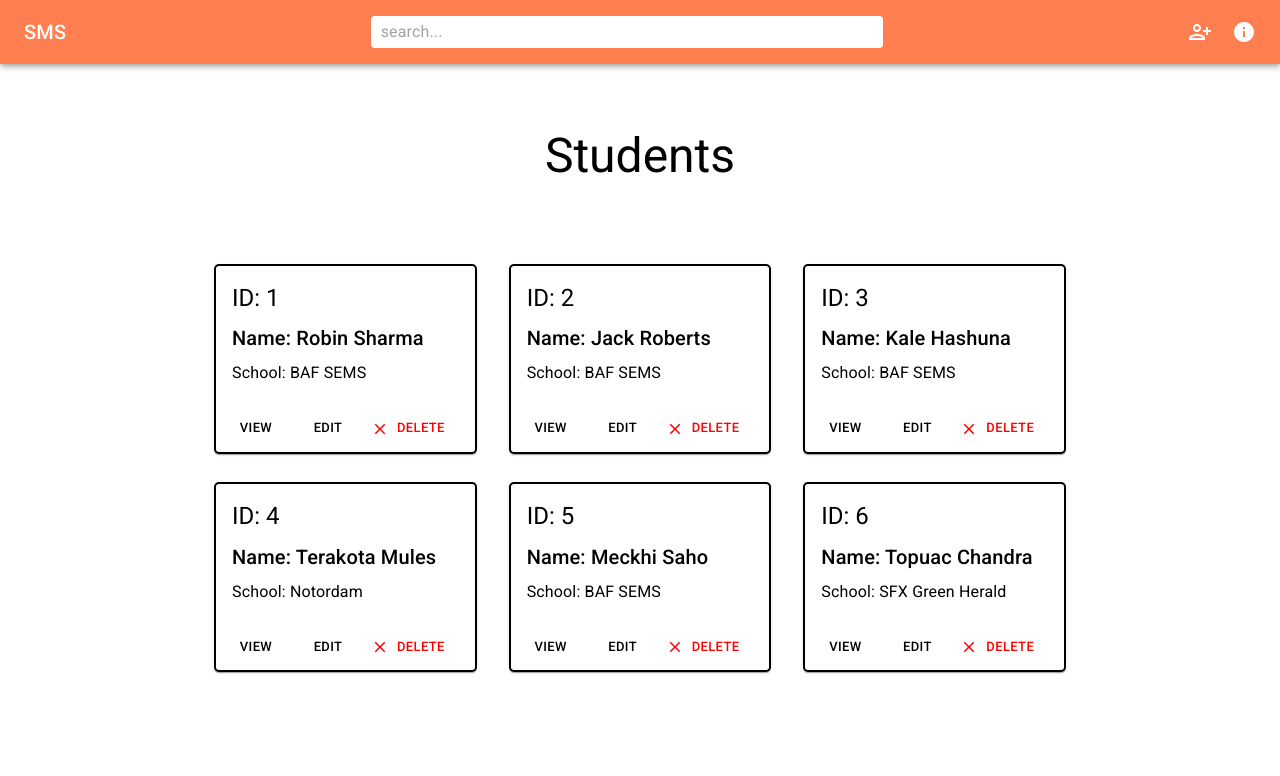
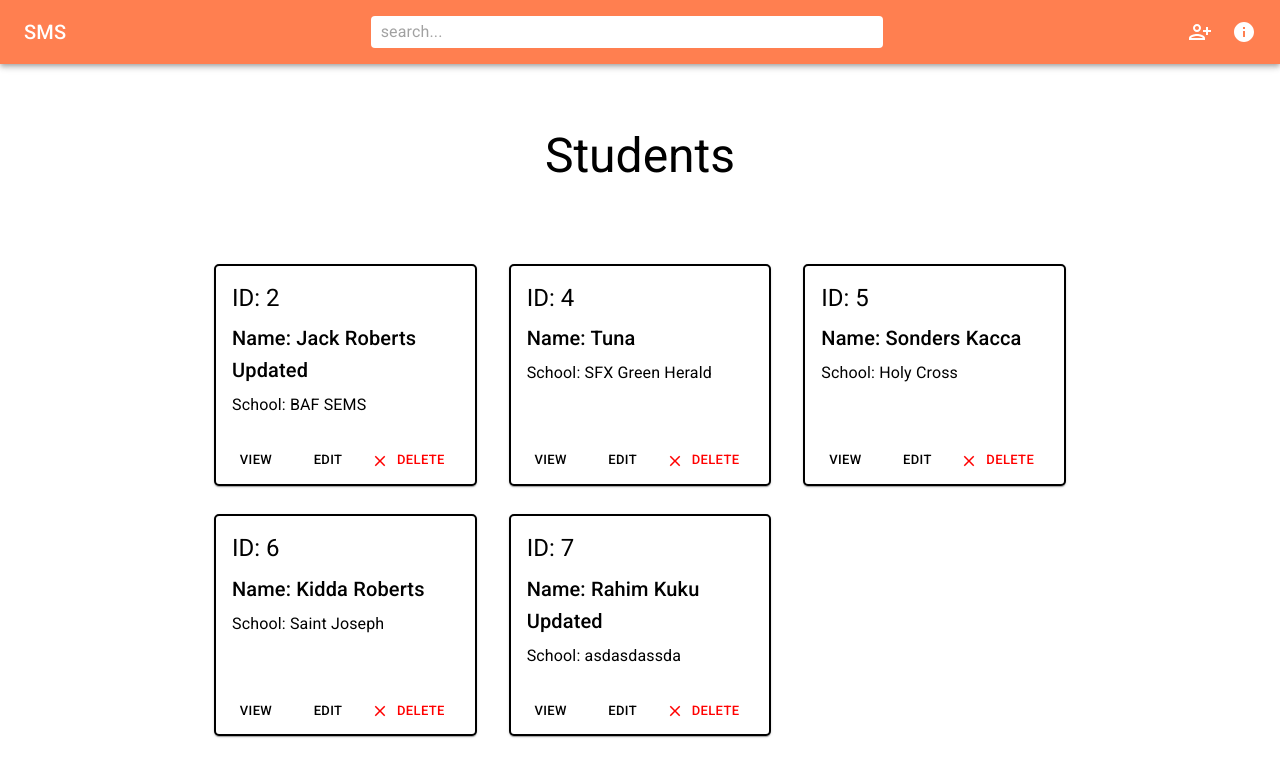
Before and after one commit to iftekharx/sms_material_react, a React (Create React App) app: page / in a window 1280 px wide. Shown: the top 776 px of the page. Built offline with nearby package versions, Linux system fonts and the light colour scheme; data requests are answered from the project's data file.

Commit message:
json server works now with the frontend

```diff
--- /dev/null
+++ b/db.json
@@ -0,0 +1,44 @@
+{
+  "students": [
+    {
+      "id": 2,
+      "name": "Jack Roberts Updated",
+      "roll": "120000089",
+      "gender": "Male",
+      "department": "Science",
+      "school": "BAF SEMS"
+    },
+    {
+      "id": 4,
+      "name": "Tuna",
+      "roll": "121000089",
+      "gender": "Female",
+      "department": "Science",
+      "school": "SFX Green Herald"
+    },
+    {
+      "id": 5,
+      "name": "Sonders Kacca",
+      "roll": "130000089",
+      "gender": "Female",
+      "department": "Science",
+      "school": "Holy Cross"
+    },
+    {
+      "id": 6,
+      "name": "Kidda Roberts",
+      "roll": "140000089",
+      "gender": "Female",
+      "department": "History",
+      "school": "Saint Joseph"
+    },
+    {
+      "name": "Rahim Kuku Updated",
+      "roll": "323433333",
+      "gender": "Male",
+      "department": "sdasdas",
+      "school": "asdasdassda",
+      "id": 7
+    }
+  ]
+}
--- a/package.json
+++ b/package.json
@@ -10,7 +10,10 @@
     "@testing-library/jest-dom": "^5.16.5",
     "@testing-library/react": "^13.4.0",
     "@testing-library/user-event": "^13.5.0",
+    "cors": "^2.8.5",
     "formik": "^2.4.0",
+    "json-serve": "^0.1.0",
+    "json-server": "^0.17.3",
     "react": "^18.2.0",
     "react-dom": "^18.2.0",
     "react-scripts": "^5.0.1",
@@ -22,7 +25,8 @@
     "start": "react-scripts start",
     "build": "react-scripts build",
     "test": "react-scripts test",
-    "eject": "react-scripts eject"
+    "eject": "react-scripts eject",
+    "server": "json-server --watch db.json --port 5000"
   },
   "eslintConfig": {
     "extends": [
--- a/src/components/Main.jsx
+++ b/src/components/Main.jsx
@@ -1,4 +1,4 @@
-import React from 'react'
+import React, { useEffect } from 'react'
 import { Pets, Mail, Notifications } from '@mui/icons-material/'
 import PersonAddAltIcon from '@mui/icons-material/PersonAddAlt'
 import InfoIcon from '@mui/icons-material/Info'
@@ -56,56 +56,7 @@ const UserBox = styled(Box)(({ theme }) => ({
 }))
 
 export const Main = () => {
-  const [students, setStudents] = useState([
-    {
-      id: 1,
-      name: 'Robin Sharma',
-      roll: '120000000',
-      gender: 'Male',
-      department: 'Science',
-      school: 'BAF SEMS',
-    },
-    {
-      id: 2,
-      name: 'Jack Roberts',
-      roll: '120000089',
-      gender: 'Male',
-      department: 'Science',
-      school: 'BAF SEMS',
-    },
-    {
-      id: 3,
-      name: 'Kale Hashuna',
-      roll: '120090000',
-      gender: 'Male',
-      department: 'Science',
-      school: 'BAF SEMS',
-    },
-    {
-      id: 4,
-      name: 'Terakota Mules',
-      roll: '120010000',
-      gender: 'Female',
-      department: 'Geography',
-      school: 'Notordam',
-    },
-    {
-      id: 5,
-      name: 'Meckhi Saho',
-      roll: '120020000',
-      gender: 'Female',
-      department: 'Economics',
-      school: 'BAF SEMS',
-    },
-    {
-      id: 6,
-      name: 'Topuac Chandra',
-      roll: '120030000',
-      gender: 'Male',
-      department: 'Science',
-      school: 'SFX Green Herald',
-    },
-  ])
+  const [students, setStudents] = useState([])
   const [open, setOpen] = useState(false)
   const [openAbout, setOpenAbout] = useState(false)
   const [showAdd, setShowAdd] = useState(false)
@@ -120,20 +71,75 @@ export const Main = () => {
   const [filteredList, setFilteredList] = useState(students)
   const [currentStudent, setCurrentStudent] = useState(null)
 
-  const EditStudent = (id, name, roll, genderStr, department, school) => {
+  useEffect(() => {
+    const getStudents = async () => {
+      const studentsFromServer = await fetchStudents()
+      setStudents(studentsFromServer)
+      setFilteredList(students)
+      // console.log(studentsFromServer)
+    }
+    getStudents()
+  }, [students])
+
+  const fetchStudents = async () => {
+    const res = await fetch('http://localhost:5000/students')
+    const data = res.json()
+    return data
+  }
+
+  const fetchStudent = async (id) => {
+    const res = await fetch(`http://localhost:5000/students/${id}`)
+    const data = res.json()
+    return data
+  }
+
+  const deleteStudent = async (id) => {
+    if (window.confirm('Are you sure?') == true) {
+      await fetch(`http://localhost:5000/students/${id}`, {
+        method: 'DELETE',
+      })
+      setStudents(students.filter((student) => student.id !== id))
+      setFilteredList(students)
+    } else {
+      // do nothing
+    }
+  }
+
+  const EditStudent = async (id, name, roll, genderStr, department, school) => {
+    const studentToUpdate = await fetchStudent(id)
+    const updatedStudent = {
+      ...studentToUpdate,
+      name: name,
+      roll: roll,
+      gender: genderStr,
+      department: department,
+      school: school,
+    }
+
+    const res = await fetch(`http://localhost:5000/students/${id}`, {
+      method: 'PUT',
+      headers: {
+        'Content-type': 'application/json',
+      },
+      body: JSON.stringify(updatedStudent),
+    })
+
+    const data = await res.json()
+
     setStudents(
-      students.map((student) => {
-        if (student.id == id) {
-          student.name = name
-          student.roll = roll
-          student.gender = genderStr
-          student.department = department
-          student.school = school
-        }
-        return student
-      })
+      students.map((student) =>
+        student.id === id
+          ? {
+              ...student,
+              name: name,
+              roll: roll,
+              gender: genderStr,
+              department: department,
+              school: school,
+            }
+          : student
+      )
     )
-
     setFilteredList(students)
 
     setShowEdit(false)
@@ -155,33 +161,10 @@ export const Main = () => {
     setGenderStr('Female')
   }
 
-  const deleteStudent = (id) => {
-    if (window.confirm('Are you sure?') == true) {
-      const newList = students.filter((student) => {
-        return student.id !== id
-      })
-      console.log(newList)
-      setStudents(newList)
-      setFilteredList(newList)
-    } else {
-      // do nothing
-    }
-  }
-
-  const AddStudent = (name, roll, school, department) => {
+  const AddStudent = async (name, roll, school, department) => {
     // e.preventDefault()
-    const studentsStored = students.sort(function (a, b) {
-      if (a.id < b.id) {
-        return -1
-      } else if (b.id < a.id) {
-        return 1
-      } else {
-        return 0
-      }
-    })
 
     const newStudent = {
-      id: studentsStored[studentsStored.length - 1].id + 1,
       name: name,
       roll: roll,
       gender: genderStr,
@@ -189,8 +172,17 @@ export const Main = () => {
       school: school,
     }
 
+    const res = await fetch('http://localhost:5000/students', {
+      method: 'POST',
+      headers: {
+        'Content-type': 'application/json',
+      },
+      body: JSON.stringify(newStudent),
+    })
+
     setStudents([...students, newStudent])
     setFilteredList([...students, newStudent])
+
     setName('')
     setRoll('')
     setDepartment('')
```
Also changed, not shown: 2 other files (tests, documents, lock files or other folders).
